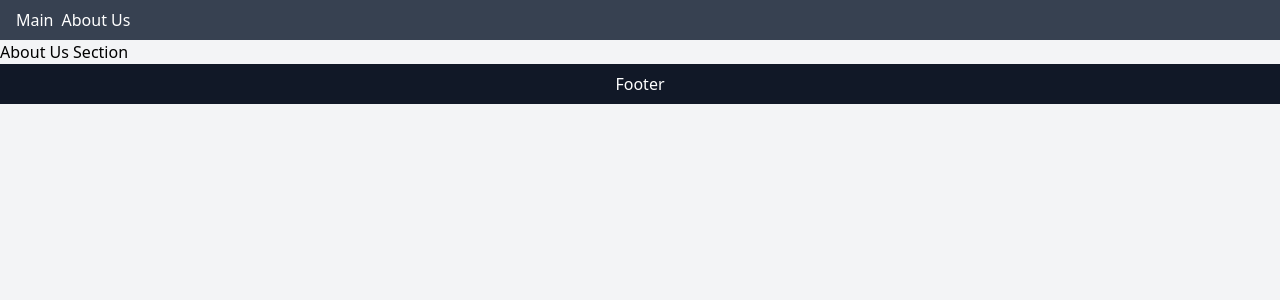
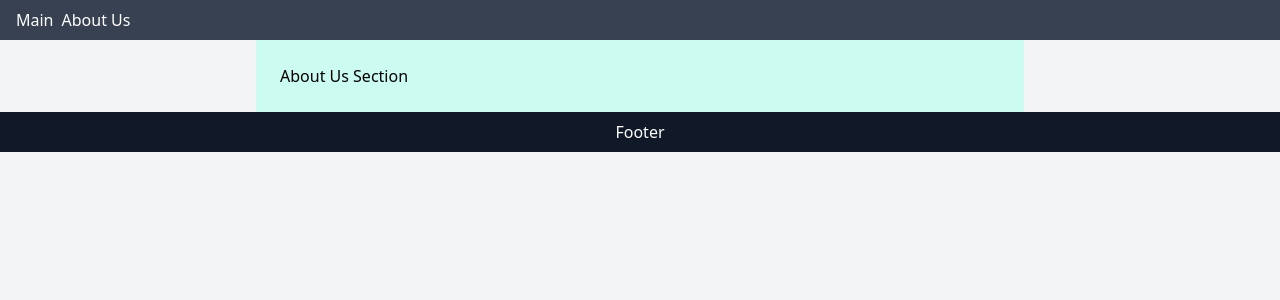
Before and after one commit to daniel-jurkiewicz/next-store, a Next.js app: page /about in a window 1280 px wide. Shown: the top 300 px of the page. Built offline with nearby package versions, Linux system fonts and the light colour scheme.

Commit message:
NF-02 divide components into separate files, pass React component as props

```diff
--- a/components/Main.tsx
+++ b/components/Main.tsx
@@ -1,19 +1,13 @@
-const Main = () => {
+import { ReactNode } from "react";
+
+interface MainProps {
+    children: ReactNode;
+}
+
+export const Main = ({ children }: MainProps) => {
     return (
-        <main className="flex-grow content-start max-w-2xl mx-auto grid p-6 gap-6 sm:grid-cols-2">
-            <img
-                src="https://picsum.photos/id/10/2500/1667"
-                alt="Vista with a line of trees in the foreground and a mountain range far off in the background."
-            />
-            <h1 className="text-xl uppercase pb-2">Lorem ipsum dolor</h1>
-            <p className="pb-4">
-                Lorem ipsum dolor sit amet, consectetur adipisicing elit. Fugit
-                quod dolore sit nobis sed ab totam, rem in nemo accusantium
-                suscipit ad. Laboriosam magni non illo commodi, magnam neque
-                vero.
-            </p>
+        <main className="flex-grow content-start max-w-3xl mx-auto grid p-6 gap-6 sm:grid-cols-2 bg-teal-100">
+            {children}
         </main>
     );
 };
-
-export default Main;
--- /dev/null
+++ b/components/Product.tsx
@@ -0,0 +1,24 @@
+import { Rating } from "./Rating";
+
+interface ProductProps {
+    data: {
+        header: string;
+        description: string;
+        imageUrl: string;
+        imageAlt: string;
+        rating: number;
+    };
+}
+
+export const Product = ({ data }: ProductProps) => {
+    return (
+        <>
+            <img src={data.imageUrl} alt={data.imageAlt} />
+            <div>
+                <h1 className="text-xl uppercase mb-2">{data.header}</h1>
+                <p className="mb-2">{data.description}</p>
+                <Rating rating={data.rating} />
+            </div>
+        </>
+    );
+};
--- /dev/null
+++ b/components/Rating.tsx
@@ -0,0 +1,7 @@
+interface RatingProps {
+    rating: number;
+}
+
+export const Rating = ({ rating }: RatingProps) => {
+    return <span className="text-sm font-bold">Rating: {rating}</span>;
+};
--- a/pages/about.tsx
+++ b/pages/about.tsx
@@ -1,11 +1,12 @@
 import Header from "../components/Header";
 import Footer from "../components/Footer";
+import { Main } from "../components/Main";
 
 const AboutPage = () => {
     return (
         <>
             <Header />
-            <main>About Us Section</main>
+            <Main>About Us Section</Main>
             <Footer />
         </>
     );
--- a/pages/index.tsx
+++ b/pages/index.tsx
@@ -1,6 +1,7 @@
 import Header from "../components/Header";
-import Main from "../components/Main";
 import Footer from "../components/Footer";
+import { Main } from "../components/Main";
+import { Product } from "../components/Product";
 
 const DATA = {
     header: "Lorem ipsum dolor",
@@ -12,44 +13,13 @@ const DATA = {
     rating: 4.5,
 };
 
-interface RatingProps {
-    rating: number;
-}
-
-const Rating = ({ rating }: RatingProps) => {
-    return <span className="text-sm font-bold">Rating: {rating}</span>;
-};
-
-interface ProductProps {
-    data: {
-        header: string;
-        description: string;
-        imageUrl: string;
-        imageAlt: string;
-        rating: number;
-    };
-}
-
-const Product = ({ data }: ProductProps) => {
-    return (
-        <>
-            <img src={data.imageUrl} alt={data.imageAlt} />
-            <div>
-                <h1 className="text-xl uppercase mb-2">{data.header}</h1>
-                <p className="mb-2">{data.description}</p>
-                <Rating rating={data.rating} />
-            </div>
-        </>
-    );
-};
-
 const Home = () => {
     return (
-        <div className="flex flex-col bg-teal-100 min-h-screen">
+        <div className="flex flex-col min-h-screen">
             <Header />
-            <main className="flex-grow content-start max-w-2xl mx-auto grid p-6 gap-6 sm:grid-cols-2">
+            <Main>
                 <Product data={DATA} />
-            </main>
+            </Main>
             <Footer />
         </div>
     );
```
